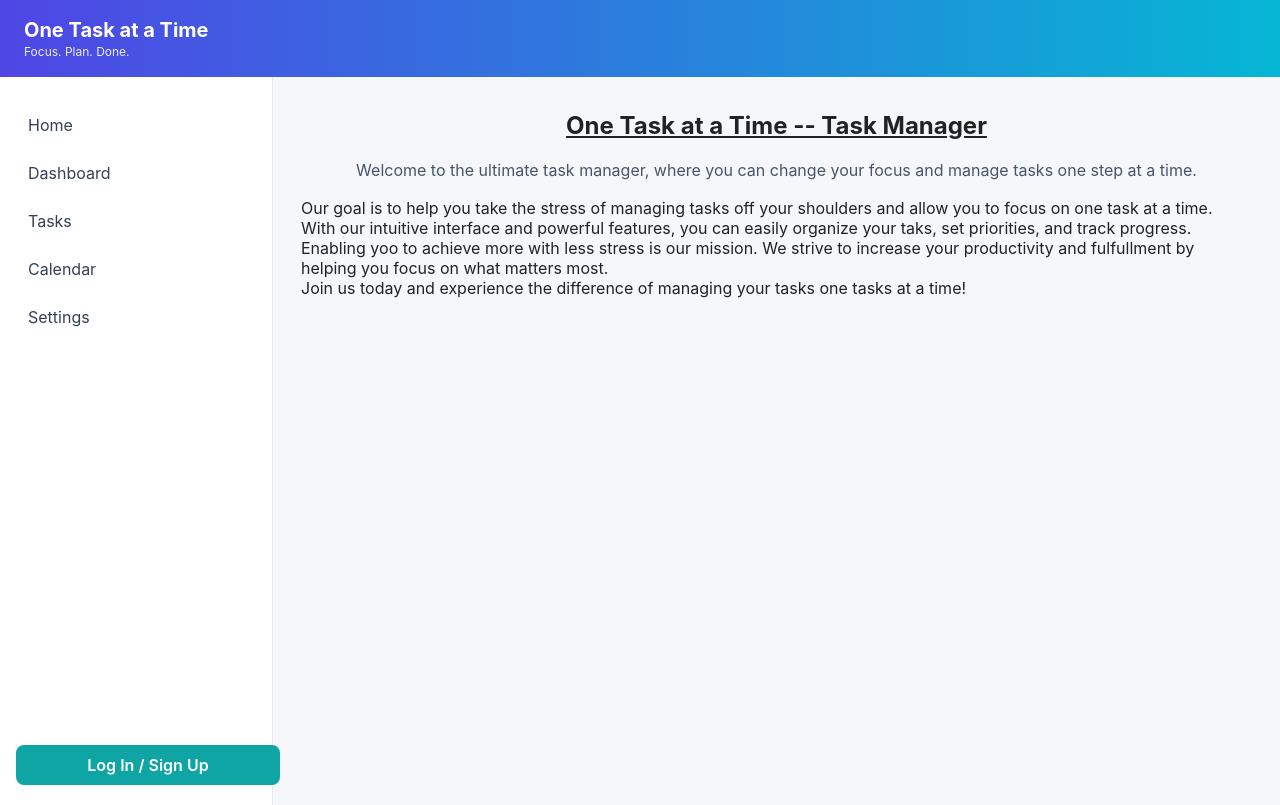
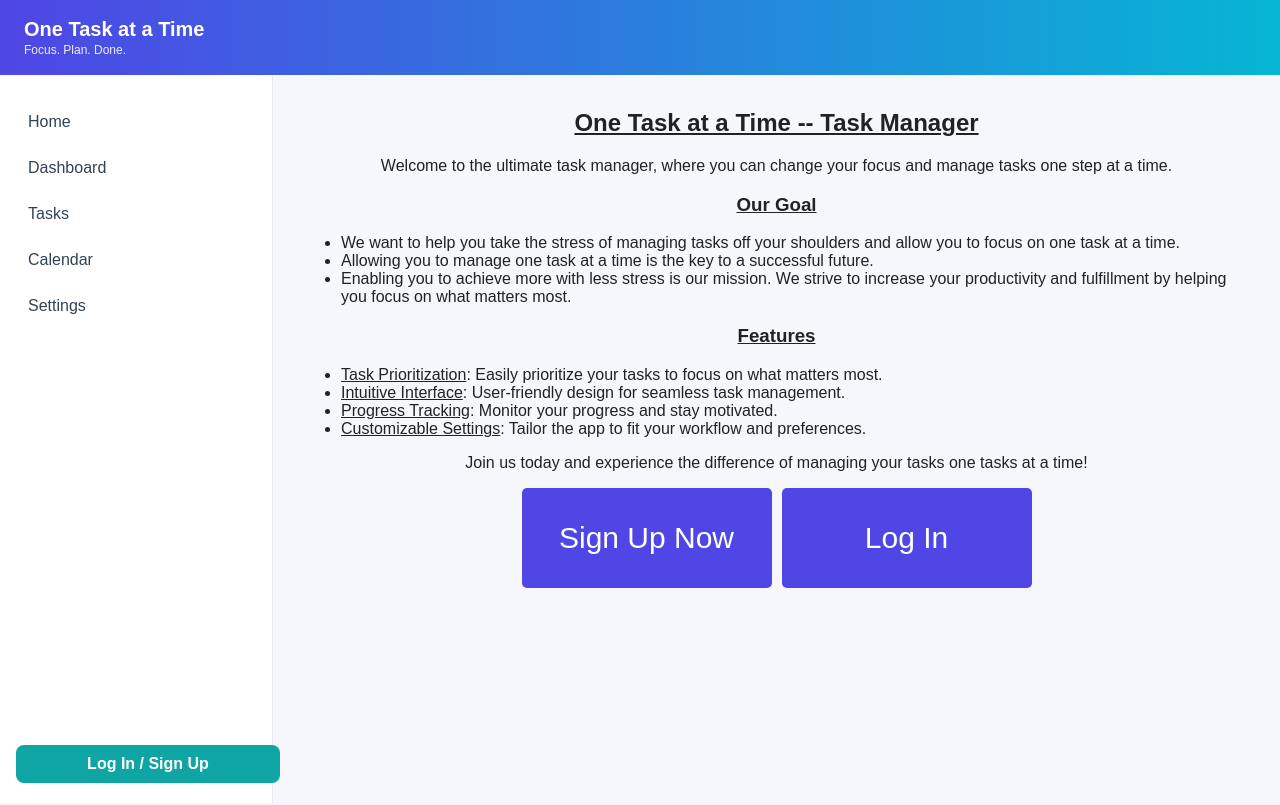
Before and after one commit to KevinCaudell/Task-Manager, a Flask app: page / in a window 1280 px wide. Run offline with Flask 3, Linux system fonts and the light colour scheme.

Commit message:
Refactor CSS styles and enhance index page content with structured sections and features list

```diff
--- a/static/css/style.css
+++ b/static/css/style.css
@@ -1,11 +1,15 @@
 /* Task Manager styles */
+
+/* General CSS */
 body {
-	font-family: -apple-system, BlinkMacSystemFont, "Segoe UI", Roboto, "Helvetica Neue", Arial, sans-serif;
+	font-family: Arial, Helvetica, sans-serif;
 	margin: 0;
 	color: #222;
 	background: #f5f7fb;
 }
+/* *************/
 
+/* Header*/
 .app-header {
 	background: linear-gradient(90deg, #4f46e5, #06b6d4);
 	color: #fff;
@@ -20,12 +24,15 @@ body {
 	font-size: 12px;
 	opacity: 0.9;
 }
+/**********/
 
 .app-container {
 	display: flex;
 	min-height: calc(100vh - 72px);
 }
 
+
+/* Navigation */
 .sidebar {
 	width: 240px;
 	background: #ffffff;
@@ -73,20 +80,59 @@ body {
 	filter: brightness(0.95);
 }
 
+/*************/
+
+/* Home Page Main Content*/
+
 .main-content {
 	flex: 1;
 	padding: 28px;
 }
+
+.main-content p{
+	text-align: center;
+}
+
 .hero h2 {
 	margin-top: 6px;
     text-align: center;
     text-decoration: underline;
 }
-.hero p {
-	margin: 0 0 18px 0;
-	color: #475569;
-    text-align: center;
+
+.main-content h3 {
+	text-align: center;
+	text-decoration: underline;
 }
+
+.sign-up {
+	display: flex;
+	flex-direction: row;
+	gap: 10px;
+	justify-content: center;
+	align-items: center;
+}
+
+.sign-up .btn {
+	width: 250px;
+	height: 100px;
+	background: #4f46e5;
+	border-radius: 5px;
+
+	display: flex;
+	justify-content: center;
+	align-items: center;
+}
+
+.sign-up .btn a {
+	color: #fff;
+	font-size: 30px;
+	text-decoration: none;
+}
+.sign-up .btn:hover {
+	background: #3730a3;
+	box-shadow: #222 0px 4px 8px;
+}
+
 
 @media (max-width: 800px) {
 	.app-container { flex-direction: column; }
--- a/templates/index.html
+++ b/templates/index.html
@@ -37,12 +37,35 @@
                 <p>Welcome to the ultimate task manager, where you can change your focus and manage tasks one step at a time.</p>
             </section>
 
-            <section class="content">
-                <p>Our goal is to help you take the stress of managing tasks off your shoulders and allow you to focus on one task at a time.<br>
-                  With our intuitive interface and powerful features, you can easily organize your taks, set priorities, and track progress.<br>
-                  Enabling yoo to achieve more with less stress is our mission. We strive to increase your productivity and fulfullment by helping you focus on what matters most.<br>
-                  Join us today and experience the difference of managing your tasks one tasks at a time!
-                </p>
+            <section class="goal">
+                <h3>Our Goal</h3>
+                <ul>
+                    <li>We want to help you take the stress of managing tasks off your shoulders and allow you to focus on one task at a time.</li>
+                    <li>Allowing you to manage one task at a time is the key to a successful future.</li>
+                    <li>Enabling you to achieve more with less stress is our mission. We strive to increase your productivity and fulfillment by helping you focus on what matters most.</li>
+                </ul>
+
+
+            </section>
+
+            <section class="features">
+                <h3>Features</h3>
+                <ul>
+                    <li><u>Task Prioritization</u>: Easily prioritize your tasks to focus on what matters most.</li>
+                    <li><u>Intuitive Interface</u>: User-friendly design for seamless task management.</li>
+                    <li><u>Progress Tracking</u>: Monitor your progress and stay motivated.</li>
+                    <li><u>Customizable Settings</u>: Tailor the app to fit your workflow and preferences.</li>
+                </ul>
+            </section>
+
+            <p class="join">Join us today and experience the difference of managing your tasks one tasks at a time!</p>
+            <section class="sign-up">
+                <div class="btn">
+                    <a href="#">Sign Up Now</a>
+                </div>
+                <div class="btn">
+                    <a href="#">Log In</a>
+                </div>
             </section>
         </main>
     </div>
```
